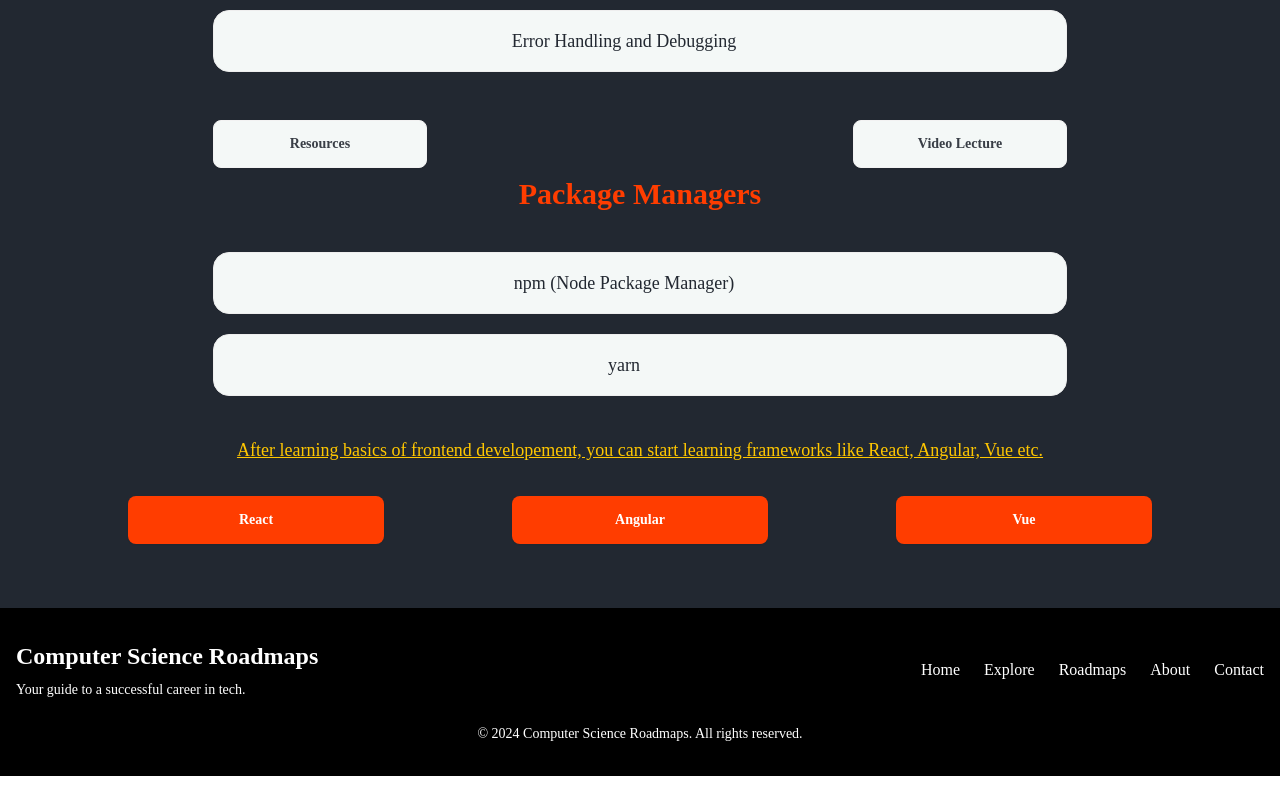
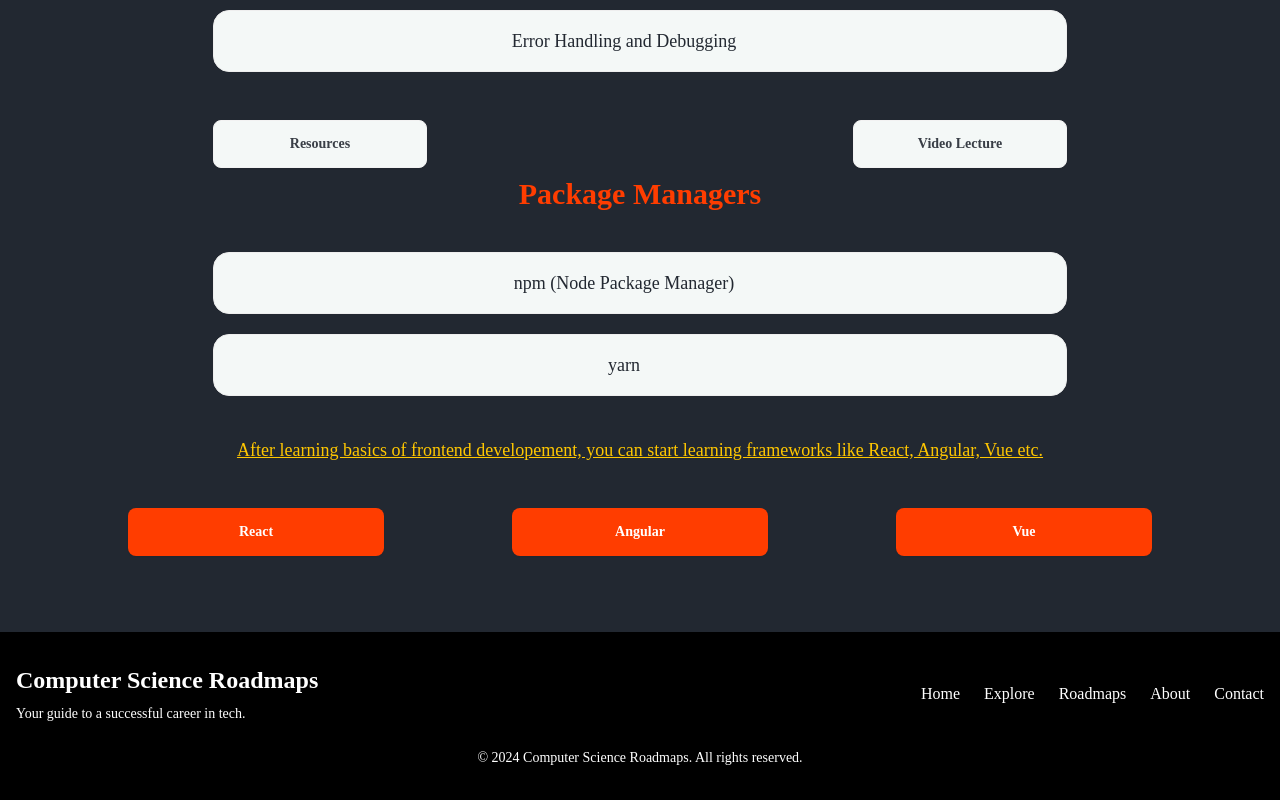
Before and after one commit to yuvrajsharma97/Computer-Science-Roadmaps, a Next.js app: page /pages/roadmaps/frontend-roadmap in a window 1280 px wide. Shown: the part 6136-6936 px from the top of the page. Before the commit the page ends 6912 px from the top, so only its background shows below. Built offline with nearby package versions, Linux system fonts and the light colour scheme; a web font is replaced by a local one.

Commit message:
frontend 6

```diff
--- a/app/pages/roadmaps/frontend-roadmap/page.jsx
+++ b/app/pages/roadmaps/frontend-roadmap/page.jsx
@@ -49,7 +49,7 @@ const FrontendRoadmap = () => {
       <div className="flex justify-evenly flex-wrap py-[2rem]">
         {frameworks.map((framework, index) => (
           <button
-            className="btn bg-bright1 border-none text-white btn-wide"
+            className="btn bg-bright1 border-none text-white btn-wide my-3"
             onClick={() => handleFrameworkClick(framework)}
             key={index}>
             {framework.title}
```
